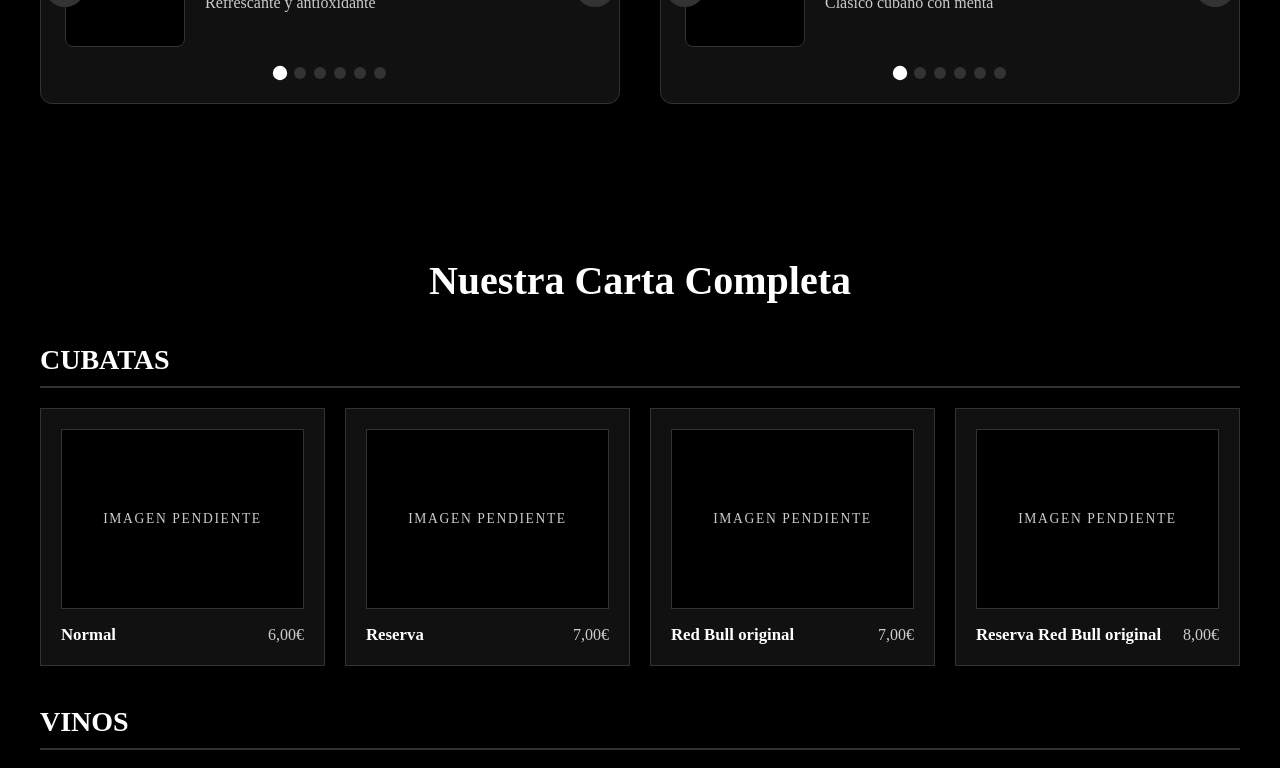
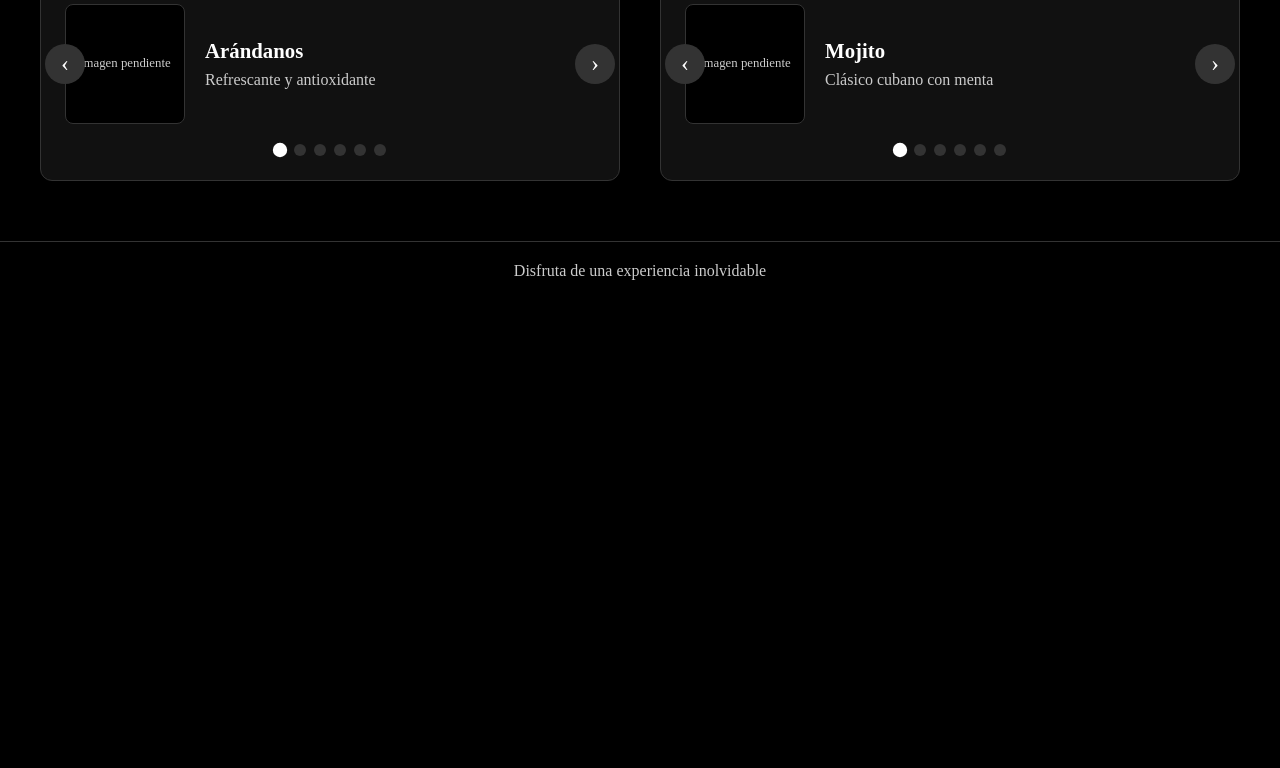
Before and after one commit to toxugpt/LaRomana, a React (Vite) app: page / in a window 1280 px wide. Shown: the part 511-1279 px from the top of the page. After the commit the page ends 811 px from the top, so only its background shows below. Built offline with nearby package versions, Linux system fonts and the light colour scheme.

Commit message:
Fix navigation between WelcomePage and MenuPage - pass callback properly

```diff
--- a/src/App.jsx
+++ b/src/App.jsx
@@ -245,7 +245,7 @@ function WelcomePage({ onEnterMenu }) {
   )
 }
 
-function MenuPage() {
+function MenuPage({ onBackToWelcome }) {
   return (
     <div className="menu-page">
       <header className="menu-header">
@@ -255,6 +255,9 @@ function MenuPage() {
           <p className="subtitle">
             Menú completo con precios actualizados.
           </p>
+          <button className="back-button" onClick={onBackToWelcome}>
+            ← Volver al Inicio
+          </button>
         </div>
       </header>
 
@@ -292,56 +295,15 @@ function MenuPage() {
 }
 
 function App() {
+  const [showMenu, setShowMenu] = useState(false)
+
   return (
     <div className="app-shell">
-      <div className="welcome-page">
-        <header className="welcome-hero">
-          <div className="welcome-content">
-            <span className="welcome-eyebrow">Bienvenido a</span>
-            <h1 className="welcome-title">La Romana</h1>
-            <p className="welcome-subtitle">
-              Descubre nuestra selección de bebidas premium en un ambiente único.
-            </p>
-          </div>
-        </header>
-
-        <section className="featured-section">
-          <div className="sliders-container">
-            <Slider items={smoothies} title="Nuestros Smoothies" />
-            <Slider items={cocktails} title="Cócteles Destacados" />
-          </div>
-        </section>
-
-        <section className="menu-section">
-          <div className="menu-container">
-            <h2 className="menu-title">Nuestra Carta Completa</h2>
-            {menuSections.map((section) => (
-              <section key={section.title} className="section">
-                <h3>{section.title}</h3>
-                <div className="product-grid">
-                  {section.items.map((item) => (
-                    <article key={item.id} className="product-card">
-                      <div className="product-image">
-                        <span>Imagen pendiente</span>
-                      </div>
-                      <div className="product-info">
-                        <div className="product-header">
-                          <strong>{item.name}</strong>
-                          <span>{item.price}</span>
-                        </div>
-                      </div>
-                    </article>
-                  ))}
-                </div>
-              </section>
-            ))}
-          </div>
-        </section>
-
-        <footer className="welcome-footer">
-          <p>Disfruta de una experiencia inolvidable</p>
-        </footer>
-      </div>
+      {showMenu ? (
+        <MenuPage onBackToWelcome={() => setShowMenu(false)} />
+      ) : (
+        <WelcomePage onEnterMenu={() => setShowMenu(true)} />
+      )}
     </div>
   )
 }
```
